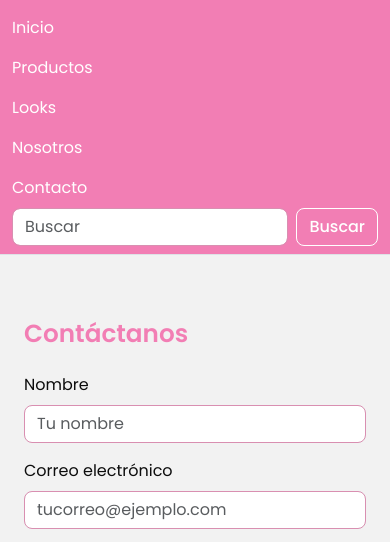
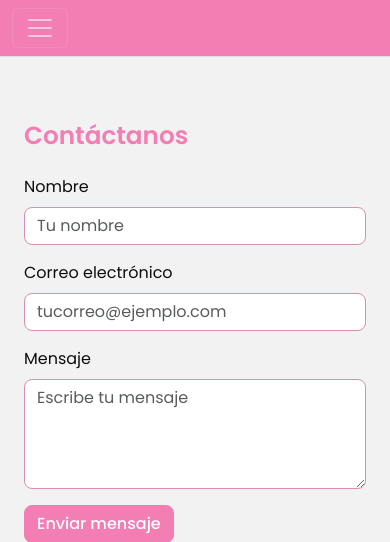
Before and after one commit to Manu316/Boutique_Django, a Django app: page /contacto/ in a window 390 px wide. Shown: the top 542 px of the page. Run offline with Django 5.2, Linux system fonts and the light colour scheme.

Commit message:
Corrección al mapa y ajuste del responsive al navbar

```diff
--- a/templates/base.html
+++ b/templates/base.html
@@ -58,19 +58,44 @@
 </head>
 
 <body class="site-body" hx-boost="true" hx-push-url="true">
-<nav class="navbar navbar-expand-lg bg-light border-bottom mb-3">
+<nav class="navbar navbar-expand-lg navbar-dark border-bottom mb-3" style="background-color: #ff66a8;">
   <div class="container">
-    <div class="navbar-nav">
+
+    <button class="navbar-toggler" type="button"
+            data-bs-toggle="collapse"
+            data-bs-target="#mainNavbar"
+            aria-controls="mainNavbar"
+            aria-expanded="false"
+            aria-label="Toggle navigation">
+      <span class="navbar-toggler-icon"></span>
+    </button>
+
+    <div class="collapse navbar-collapse" id="mainNavbar">
+
+      <ul class="navbar-nav me-auto mb-2 mb-lg-0">
+        <li class="nav-item">
           <a class="nav-link" href="{% url 'home' %}">Inicio</a>
+        </li>
+        <li class="nav-item">
           <a class="nav-link" href="{% url 'product_list' %}">Productos</a>
+        </li>
+        <li class="nav-item">
           <a class="nav-link" href="{% url 'look_list' %}">Looks</a>
+        </li>
+        <li class="nav-item">
           <a class="nav-link" href="{% url 'nosotros' %}">Nosotros</a>
+        </li>
+        <li class="nav-item">
           <a class="nav-link" href="{% url 'contacto' %}">Contacto</a>
-    </div>
+        </li>
+      </ul>
+
       <form class="d-flex ms-auto" role="search" action="{% url 'product_list' %}">
         <input class="form-control me-2" type="search" placeholder="Buscar" name="q" value="{{ q|default:'' }}">
         <button class="btn btn-outline-primary" type="submit">Buscar</button>
       </form>
+
+    </div>
   </div>
 </nav>
 
--- a/templates/contacto.html
+++ b/templates/contacto.html
@@ -48,11 +48,12 @@
     </div>
   </div>
 
-    <div class="mt-5">
+  <div class="mt-5">
     <h4 class="fw-semibold mb-3" style="color: var(--pink-main);">Nuestra ubicación</h4>
-    <div class="map-container shadow-sm rounded">
+
+    <div class="map-wrapper shadow-sm rounded">
       <iframe
-        src="https://www.google.com/maps?q=Mariano+Matamoros+203,+Colonia+Manuel+Ávila+Camacho,+Coatzacoalcos,+Veracruz,+México&output=embed"
+        src="https://www.google.com/maps?q=18.141561,-94.431281&z=17&output=embed"
         width="100%"
         height="450"
         style="border:0; border-radius: 15px;"
@@ -60,6 +61,8 @@
         loading="lazy"
         referrerpolicy="no-referrer-when-downgrade">
       </iframe>
+
+      <div class="custom-pin"></div>
     </div>
   </div>
 </div>
```
Lines whose indentation alone changed are shown as unchanged.
